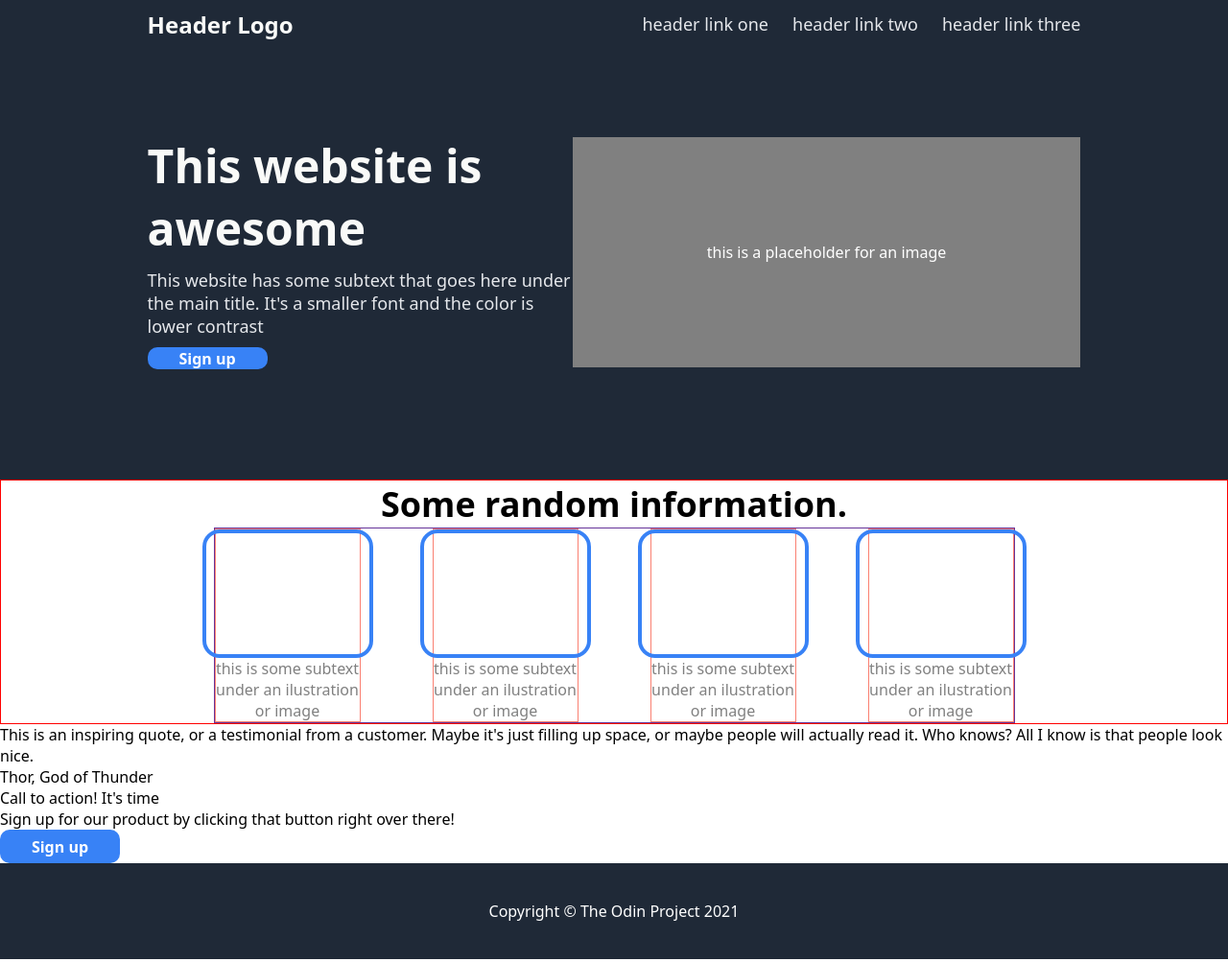
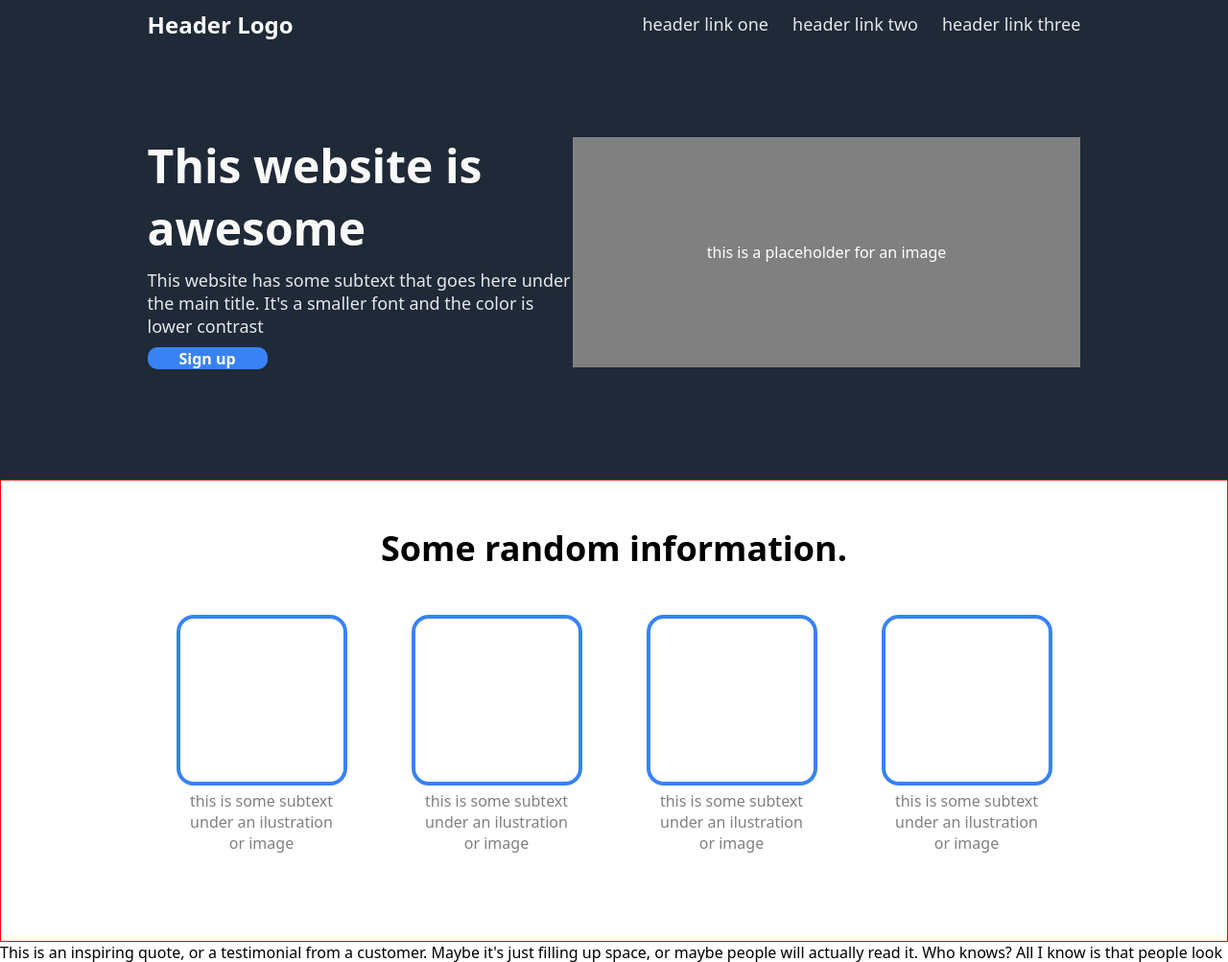
Before and after one commit to xobett/Landing-Page, a plain HTML site: page index.html in a window 1280 px wide. Shown: the top 1003 px of the page at 96% size. Drawn offline with Linux system fonts and the light colour scheme.

Commit message:
Add - Second section done

```diff
--- a/index.html
+++ b/index.html
@@ -37,19 +37,19 @@
         <div class="cards-container">
             <div class="card">
                 <div class="ilustration"></div>
-                <div>this is some subtext under an ilustration or image</div>
+                <div class="ilustration-text">this is some subtext under an ilustration or image</div>
             </div>
             <div class="card">
                 <div class="ilustration"></div>
-                <div>this is some subtext under an ilustration or image</div>
+                <div class="ilustration-text">this is some subtext under an ilustration or image</div>
             </div>
             <div class="card">
                 <div class="ilustration"></div>
-                <div>this is some subtext under an ilustration or image</div>
+                <div class="ilustration-text">this is some subtext under an ilustration or image</div>
             </div>
             <div class="card">
                 <div class="ilustration"></div>
-                <div>this is some subtext under an ilustration or image</div>
+                <div class="ilustration-text">this is some subtext under an ilustration or image</div>
             </div>
         </div>
     </div>
--- a/style.css
+++ b/style.css
@@ -96,18 +96,25 @@
     align-items: center;
 
     border: 1px solid red;
+
+    min-height: 480px;
 }
 
 .title{
     font-size: 36px;
     font-weight: 900;
+
+    display: flex;
+    justify-content: center;
+    align-items: center;
+
+    height: 140px;
 }
 
 .cards-container{
     display: flex;
     justify-content: center;
 
-    border: 1px solid #663399;
     gap: 75px;
 }
 
@@ -117,14 +124,13 @@
     align-items: center;
     justify-content: center;
 
+    gap: 5px;
+
     text-align: center;
-
-    width: 150px;
-    height: 200px;
+    width: 170px;
+    font-weight: 500;
 
     color: #808080;
-
-    border: 1px solid salmon;
 }
 
 
@@ -133,7 +139,11 @@
     border-radius: 18px;
 
     width: 170px;
-    height: 130px;
+    height: 170px;
+}
+
+.ilustration-text{
+    width: 150px;
 }
 
 /*FOOTER*/
```
